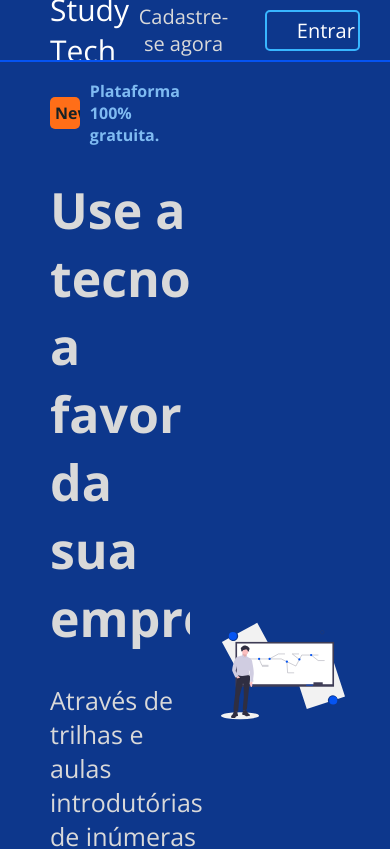
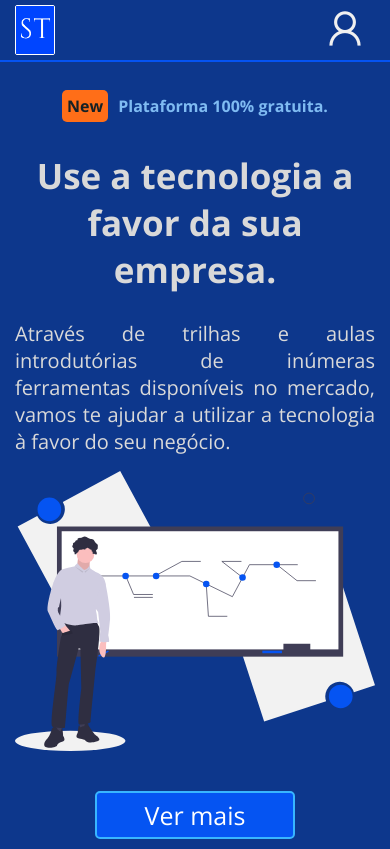
Before and after one commit to DarkSide-Dev/studytech, a React (Create React App) app: page / in a window 390 px wide. Shown: the top 849 px of the page. Built offline with nearby package versions, Linux system fonts and the light colour scheme.

Commit message:
Responsividade da parte 1 - João

```diff
--- a/src/assets/screens/Apresentation/index.js
+++ b/src/assets/screens/Apresentation/index.js
@@ -1,10 +1,13 @@
-import React from 'react';
+import React, { useState } from 'react';
 
 import Banner from '../../img/undraw_professor_8lrt.svg';
 import WppBussiness from '../../img/whatsapp-business-34.png';
 import Linkedin from '../../img/174857.png';
 import Trello from '../../img/kisspng-trello-logo-slack-atlassian-trello-5b2bcdc8b0e154.9936644115295973847245.png';
 import Excel from '../../img/excel-logo.png';
+
+import User from '../../img/user.png';
+import Logo from '../../img/logo.png';
 
 import {
 
@@ -34,11 +37,45 @@ import {
     Article,
     ArticleTitle,
     ArticleText,
-    ArticleArea
+    ArticleArea,
+    LogoImg,
+    UserImg,
+    AreaLogin,
+    AreaLoginButton
 
 } from './style.js';
 
 function Apresentation(){
+
+    const [widthDevice, setWidthService] = useState(window.innerWidth);
+    const [showLogin, setShowLogin] = useState(false);
+    const [showAnimation, setShowAnimation] = useState(false);
+
+    function showLoginArea(){
+
+        if(showLogin){
+
+            setShowAnimation(!showAnimation);
+
+            setTimeout(() => {
+
+                setShowLogin(!showLogin);
+
+            }, 400);
+
+        }else{
+
+            setShowLogin(!showLogin);
+
+            setTimeout(() => {
+
+                setShowAnimation(!showAnimation);
+
+            }, 10);
+
+        }
+
+    }
 
     return(
 
@@ -46,10 +83,22 @@ function Apresentation(){
 
             <Header>
 
+                <LogoImg src={Logo} />
+
                 <Title>Study Tech</Title>
 
                 <Cadastro>Cadastre-se agora</Cadastro>
-                <OutlineButton>Entrar</OutlineButton>
+
+                <OutlineButton mostrar={widthDevice}>Entrar</OutlineButton>
+
+                <UserImg onClick={showLoginArea} src={User} />
+
+                <AreaLogin animar={showAnimation} mostrar={showLogin}>
+
+                    <AreaLoginButton>Entrar</AreaLoginButton>
+                    <AreaLoginButton>Cadastrar</AreaLoginButton>
+
+                </AreaLogin>
 
             </Header>
 
@@ -78,6 +127,8 @@ function Apresentation(){
 
                     </TextArea>
 
+                    <BannerImg mostrar={false} src={Banner} />
+
                     <TextArea>
 
                         <SolidButton>Ver mais</SolidButton>
@@ -91,7 +142,7 @@ function Apresentation(){
 
                 <MainImgArea>
 
-                    <BannerImg src={Banner} />
+                    <BannerImg mostrar={true} src={Banner} />
 
                 </MainImgArea>
 
--- a/src/assets/screens/Apresentation/style.js
+++ b/src/assets/screens/Apresentation/style.js
@@ -1,6 +1,49 @@
 import styled from 'styled-components';
 
 export const Container = styled.div``;
+
+export const LogoImg = styled.img`
+
+    display: none;
+
+    @media(max-width: 400px){
+        display: block;
+        box-sizing: border-box;
+        height: 100%;
+        margin-left: 15px;
+        border: 1px solid #fff;
+        border-radius: 2px;
+    }
+`;
+
+export const AreaLogin = styled.div`
+    display: ${props => props.mostrar?"flex":"none"};
+    flex-direction: column;
+    position: fixed;
+    top: 60px;
+    right: 0;
+    background-color: #152126;
+    padding: 2px;
+    transition: all ease .5s;
+    height: ${props => props.animar?"55px":"0"};
+`;
+
+export const AreaLoginButton = styled.button`
+    background-color: #a6c2ff;
+    border: 0;
+    font-size: 17px;
+    border-radius: 3px;
+
+    :first-of-type{
+        margin-bottom: 5px;
+    }
+`;
+
+export const UserImg = styled.img`
+    height: 100%;
+    margin-left: auto;
+    margin-right: 20px;
+`;
 
 export const Header = styled.header`
     background-color: #0d378c;
@@ -19,6 +62,10 @@ export const Title = styled.h2`
     margin: 0;
     padding-left: 50px;
     font-weight: normal;
+
+    @media(max-width: 400px) {
+        display: none;
+    }
 `;
 
 export const Cadastro = styled.button`
@@ -28,6 +75,10 @@ export const Cadastro = styled.button`
     border: 0;
     margin-left: auto;
     cursor: pointer;
+
+    @media(max-width: 400px) {
+        display: none;
+    }
 `;
 
 export const OutlineButton = styled.button`
@@ -41,12 +92,18 @@ export const OutlineButton = styled.button`
     cursor: pointer;
     transition: all ease .3s;
 
+    display: ${props => props.mostrar <= 400?"none":"block"};
+
     :nth-child(2){
         font-size: 25px;
     }
 
     :hover{
         border-color: #ff6e18;
+    }
+
+    @media(max-width: 400px){
+        width: 200px;
     }
 `;
 
@@ -62,6 +119,11 @@ export const SolidButton = styled.button`
     :nth-child(1){
         font-size: 25px;
     }
+
+    @media(max-width: 400px){
+        width: 200px;
+        margin: 30px 0 20px 0;
+    }
 `;
 
 export const Main = styled.main`
@@ -72,6 +134,11 @@ export const Main = styled.main`
     display: flex;
     padding-top: 70px;
     border-bottom: 2px solid #0d378c;
+
+    @media(max-width: 400px){
+        flex-direction: column;
+        padding: 80px 15px 30px 15px;
+    }
 `;
 
 export const MainTextArea = styled.div`
@@ -101,6 +168,17 @@ export const TextArea = styled.div`
     display: flex;
     align-items: center;
     padding-top: 10px;
+
+    @media(max-width: 400px){
+
+        :nth-child(1){
+            justify-content: center;
+        }
+
+        :nth-child(5){
+            flex-direction: column;
+        }
+    }
 `;
 
 export const TitleIntroduction = styled.h1`
@@ -109,6 +187,12 @@ export const TitleIntroduction = styled.h1`
     margin: 0;
     width: 90%;
     padding-top: 20px;
+
+    @media(max-width: 400px){
+        font-size: 35px;
+        text-align: center;
+        width: 100%;
+    }
 `;
 
 export const Description = styled.h2`
@@ -116,10 +200,22 @@ export const Description = styled.h2`
     width: 600px;
     font-weight: normal;
     font-size: 25px;
+
+    @media(max-width: 400px){
+        font-size: 20px;
+        text-align: justify;
+        width: 100%;
+    }
 `;
 
 export const BannerImg = styled.img`
     width: 80%;
+    display: ${props => props.mostrar?"block":"none"};
+
+    @media(max-width: 400px){
+        display: ${props => props.mostrar?"none":"block"};
+        width: 100%;
+    }
 `;
 
 export const MainImgArea = styled.div`
```
Also changed, not shown: src/assets/img/logo.png (added), src/assets/img/user.png (added).
